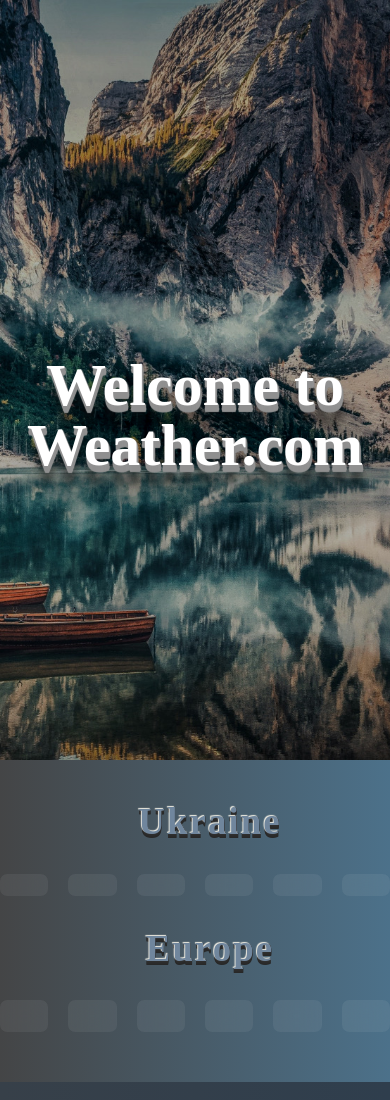
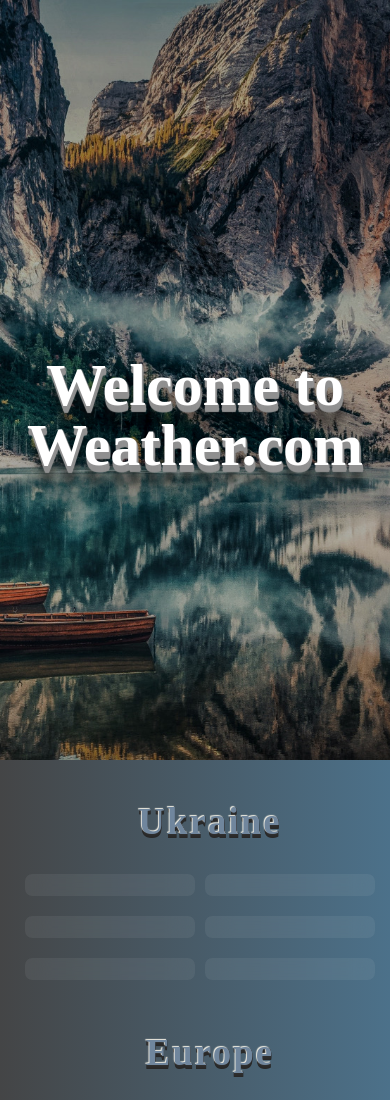
Before and after one commit to artem20020/weather, a plain HTML site: page index.html in a window 390 px wide. Shown: the top 1100 px of the page. Drawn offline with Linux system fonts and the light colour scheme; no server answers; a web font is replaced by a local one.

Commit message:
Add files via upload

```diff
--- a/style.css
+++ b/style.css
@@ -273,6 +273,18 @@ body{
   .card {
     padding: 10px 0 50px 0;
   }
+  .card__item {
+    display: flex;
+    flex-wrap: wrap;
+  }
+  .weather1, .weather2, .weather3, .weather4, .weather5, .weather6 {
+    margin-left: 30px;
+    margin-bottom: 20px;
+  }
+  .weather7, .weather8, .weather9, .weather10, .weather11, .weather12 {
+    margin-left: 30px;
+    margin-bottom: 20px;
+  }
 }
 
 
@@ -281,4 +293,12 @@ body{
   .card__header {
     text-align: center;
   }
+
+  .weather1, .weather2, .weather3, .weather4, .weather5, .weather6 {
+    margin-left: 10px;
+  }
+  .weather7, .weather8, .weather9, .weather10, .weather11, .weather12 {
+    margin-left: 10px;
+
+  }
 }
```
